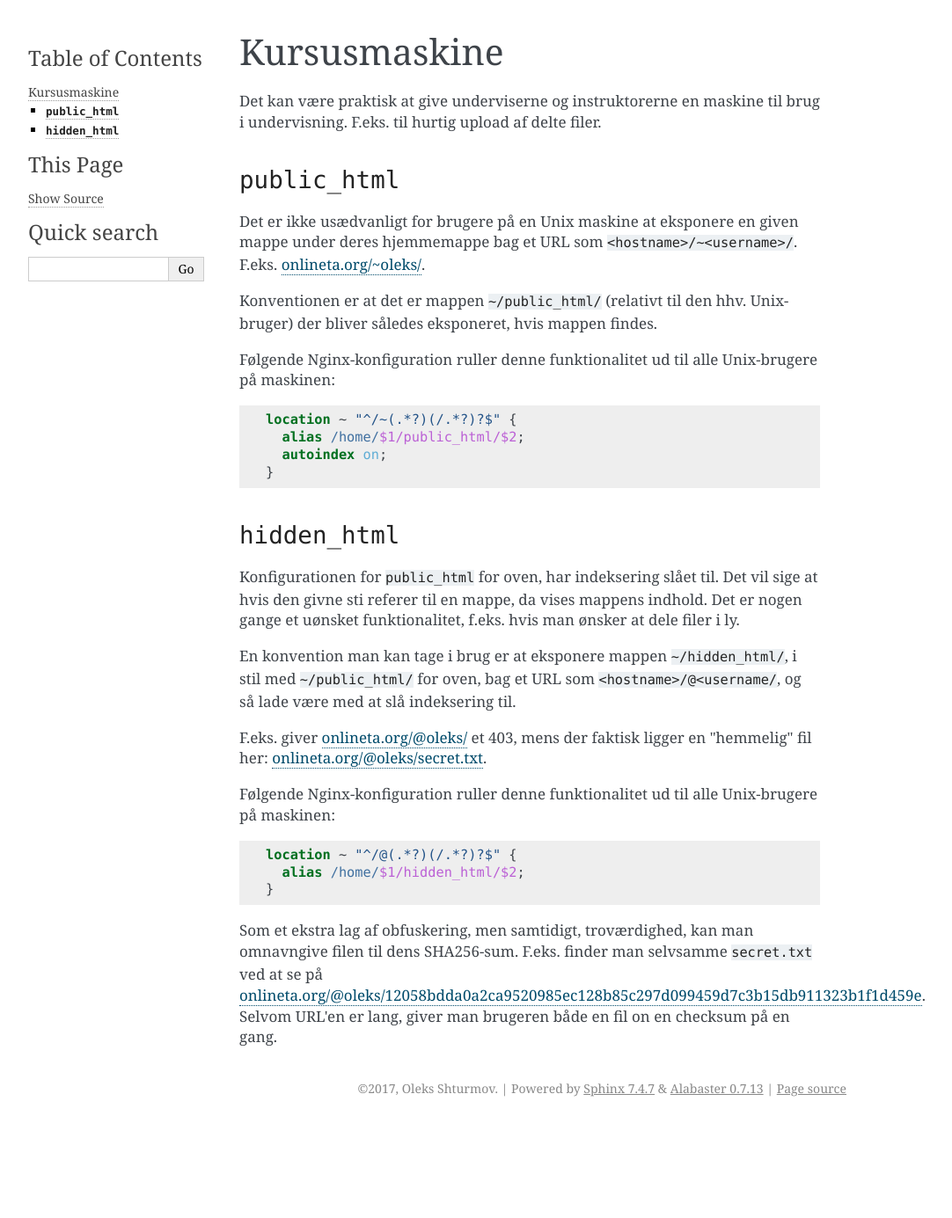
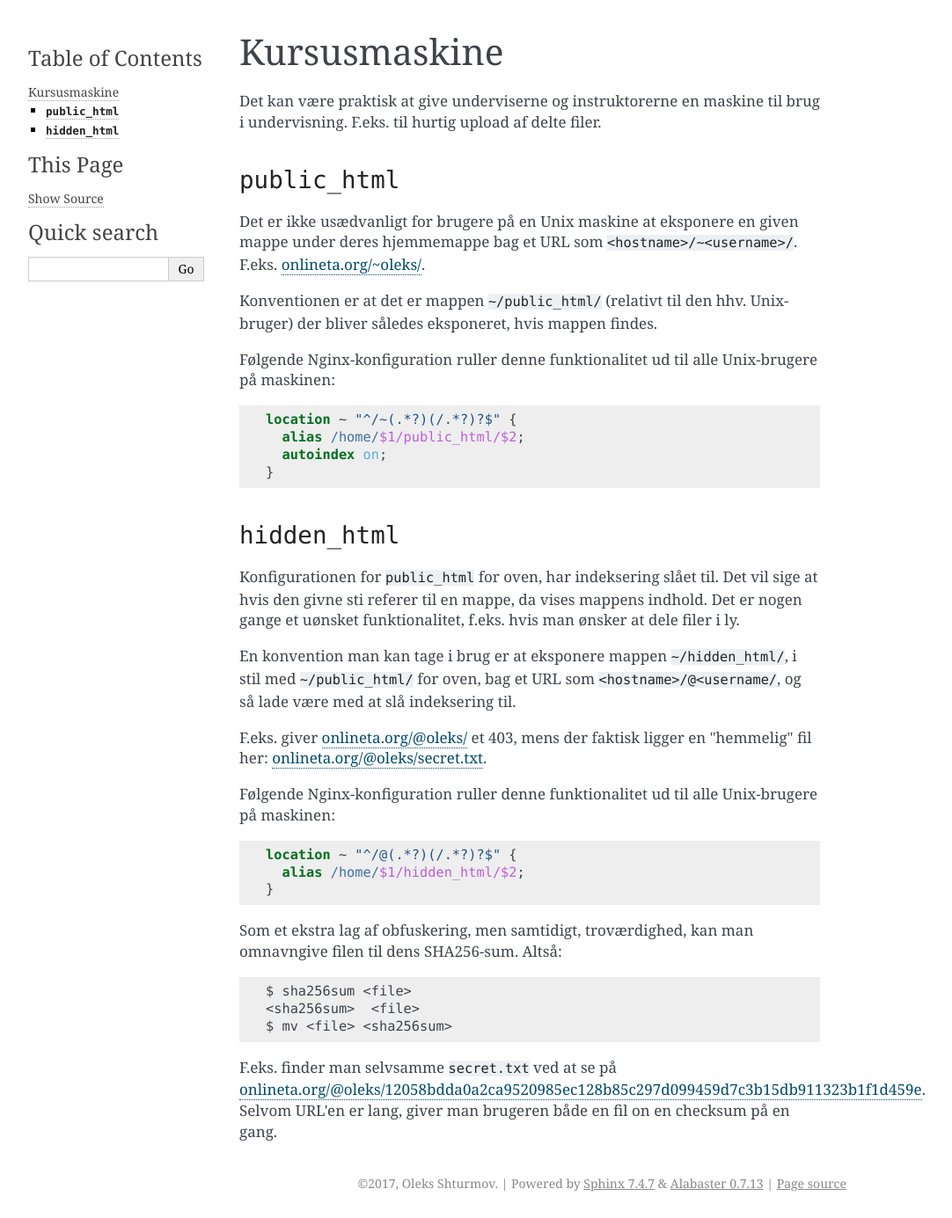
Before and after one commit to DIKUNIX/docs, a Sphinx documentation site: the page built from docs/kursusmaskine.rst, in a window 1280 px wide. Shown: the whole page at 88% size, without its empty margins (148-1230 px from the left). Built offline with Sphinx 7.4.7, drawn with Linux system fonts in a browser that asks for light colours; before the commit the page ends 1277 px from its top, so only the background shows below that.

Commit message:
Explain what we mean by "move"

```diff
--- a/docs/kursusmaskine.rst
+++ b/docs/kursusmaskine.rst
@@ -51,8 +51,15 @@ Unix-brugere på maskinen:
   }
 
 Som et ekstra lag af obfuskering, men samtidigt, troværdighed, kan man
-omnavngive filen til dens SHA256-sum. F.eks. finder man selvsamme
-``secret.txt`` ved at se på
+omnavngive filen til dens SHA256-sum. Altså:
+
+.. code-block:: shell
+
+  $ sha256sum <file>
+  <sha256sum>  <file>
+  $ mv <file> <sha256sum>
+
+F.eks. finder man selvsamme ``secret.txt`` ved at se på
 `onlineta.org/@oleks/12058bdda0a2ca9520985ec128b85c297d099459d7c3b15db911323b1f1d459e
 <https://onlineta.org/@oleks/12058bdda0a2ca9520985ec128b85c297d099459d7c3b15db911323b1f1d459e>`_.
 Selvom URL'en er lang, giver man brugeren både en fil on en checksum på en
```
